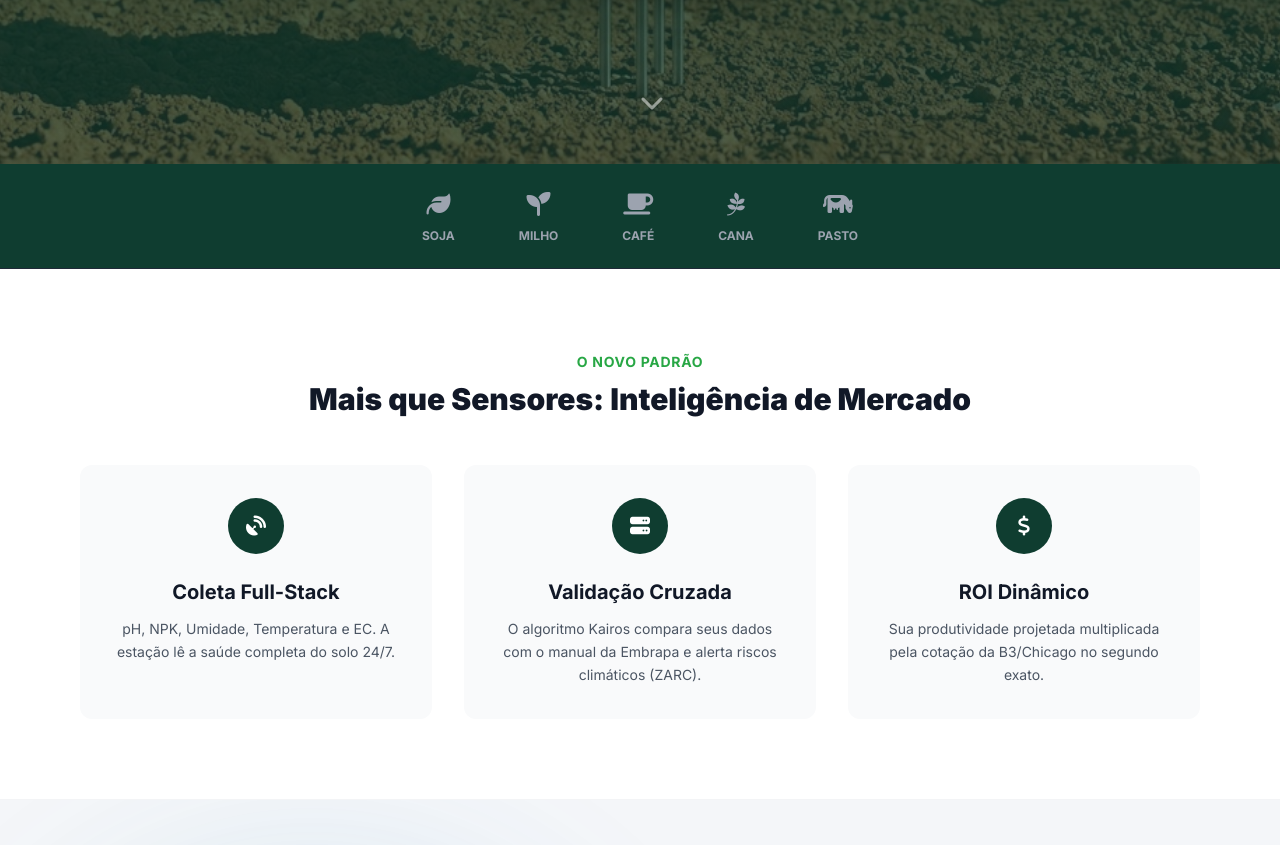
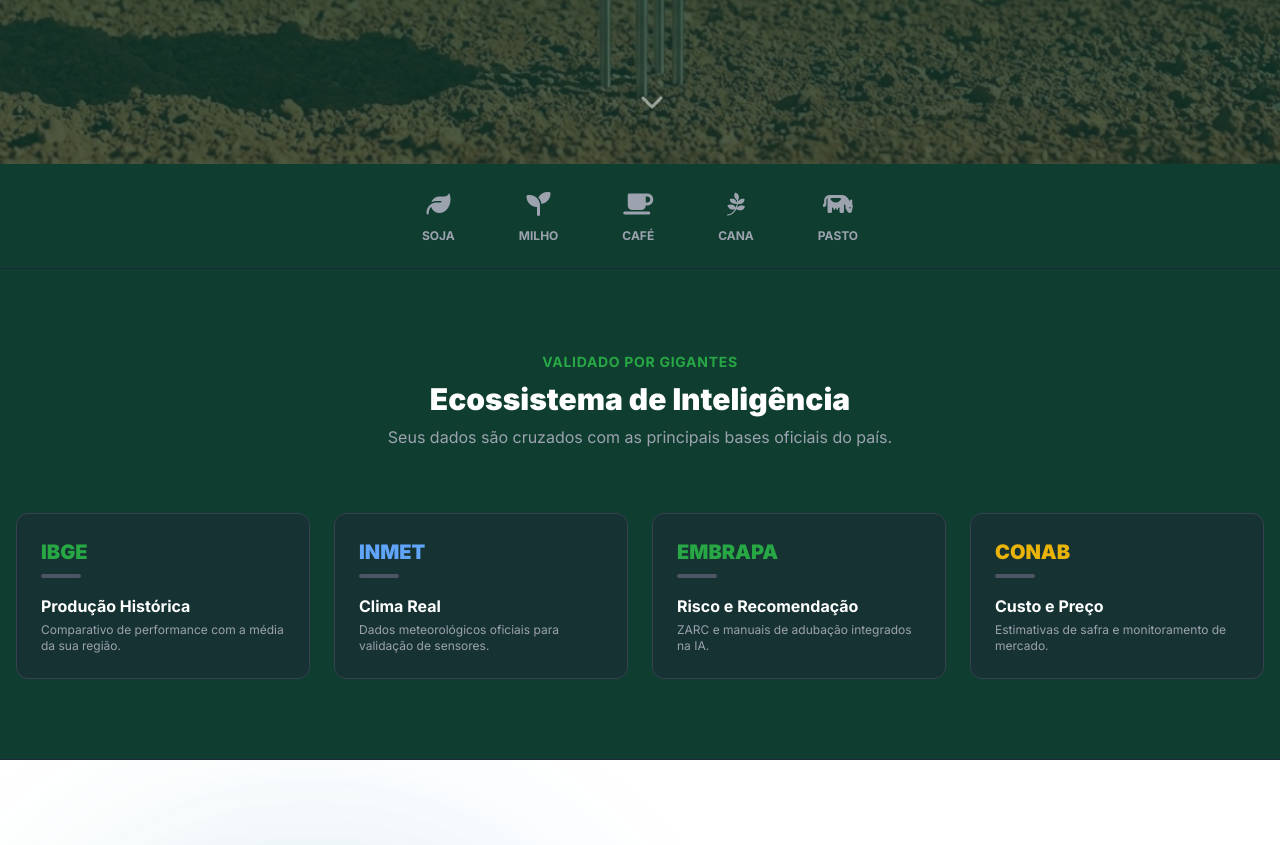
Before and after one commit to emersonreisdg/agroplan, a plain HTML site: page index.html in a window 1280 px wide. Shown: the part 636-1481 px from the top of the page. Drawn offline with nearby package versions, Linux system fonts and the light colour scheme.

Commit message:
Update index.html

```diff
--- a/index.html
+++ b/index.html
@@ -3,15 +3,18 @@
 <head>
     <meta charset="UTF-8">
     <meta name="viewport" content="width=device-width, initial-scale=1.0">
-    <title>Estação MAPS | Inteligência Financeira no Campo</title>
-    <meta name="description" content="Estação MAPS: Infraestrutura inteligente multi-safra. Soja, Milho, Café, Cana e Pasto com cálculo de ROI em tempo real.">
+    <title>Estação MAPS | Inteligência Financeira e Satelital</title>
+    <meta name="description" content="Estação MAPS: Infraestrutura inteligente multi-safra. Fusão de sensores IoT e Satélite com cálculo de ROI em tempo real.">
     <link rel="icon" href="https://cdn-icons-png.flaticon.com/512/10103/10103366.png">
 
     <script src="https://cdn.tailwindcss.com"></script>
+
     <link rel="stylesheet" href="https://cdnjs.cloudflare.com/ajax/libs/font-awesome/6.4.0/css/all.min.css">
-    <link href="https://unpkg.com/aos@2.3.1/dist/aos.css" rel="stylesheet"> <link rel="preconnect" href="https://fonts.googleapis.com">
+    <link rel="preconnect" href="https://fonts.googleapis.com">
     <link rel="preconnect" href="https://fonts.gstatic.com" crossorigin>
     <link href="https://fonts.googleapis.com/css2?family=Inter:wght@300;400;600;700;900&family=JetBrains+Mono:wght@400;700&display=swap" rel="stylesheet">
+
+    <link href="https://unpkg.com/aos@2.3.1/dist/aos.css" rel="stylesheet">
 
     <script>
         tailwind.config = {
@@ -21,11 +24,12 @@
                         agro: {
                             light: '#f4f6f9',
                             brand: '#28a745',
+                            brandDark: '#218838',
                             dark: '#0f3d30',
                             alert: '#ff9800',
                             danger: '#dc3545',
                             text: '#333333',
-                            roxo: '#9b59b6' // Adicionado para IA
+                            roxo: '#9b59b6'
                         }
                     },
                     fontFamily: {
@@ -61,9 +65,7 @@
             background-size: 20px 20px;
         }
 
-        /* --- NOVOS ESTILOS INTERATIVOS --- */
-
-        /* 1. SLIDER SATÉLITE */
+        /* --- COMPONENTES INTERATIVOS --- */
         .comparison-container {
             position: relative; width: 100%; height: 450px;
             border-radius: 1rem; overflow: hidden;
@@ -88,7 +90,6 @@
             transform: translateY(-50%); z-index: 10; opacity: 0; height: 100%; cursor: col-resize;
         }
 
-        /* 2. CHAT SIMULATOR */
         .chat-sim { height: 350px; overflow: hidden; display: flex; flex-direction: column; gap: 15px; }
         .msg { padding: 12px 18px; border-radius: 12px; font-size: 14px; max-width: 80%; opacity: 0; transform: translateY(20px); animation: popIn 0.5s forwards; }
         .msg.user { align-self: flex-end; background: #28a745; color: white; border-bottom-right-radius: 2px; box-shadow: 0 4px 10px rgba(40, 167, 69, 0.2); }
@@ -123,7 +124,7 @@
         <div class="max-w-5xl mx-auto z-10 pt-16" data-aos="fade-up">
 
             <div class="inline-block mb-4 px-4 py-1 rounded-full bg-green-900/50 border border-green-500/50 text-green-400 text-xs font-bold tracking-widest uppercase">
-                🚀 Atualização V78: Sistema Multi-Safra
+                🚀 Atualização V81: Sistema Multi-Safra
             </div>
 
             <h1 class="text-4xl md:text-6xl font-extrabold text-white leading-tight mb-6 drop-shadow-xl">
@@ -134,12 +135,6 @@
             <p class="text-lg md:text-xl text-gray-200 mb-8 max-w-3xl mx-auto font-light leading-relaxed">
                 Monitore <strong>Soja, Milho, Café, Cana e Pasto</strong> com uma única estação. Cruzamos dados de sensores com a cotação da B3 e auditoria da Embrapa.
             </p>
-
-            <div class="flex flex-wrap justify-center gap-4 mb-10 opacity-90">
-                <span class="px-3 py-1 bg-white/10 rounded border border-white/20 text-xs text-white font-bold flex items-center gap-2"><i class="fas fa-check-circle text-green-400"></i> EMBRAPA</span>
-                <span class="px-3 py-1 bg-white/10 rounded border border-white/20 text-xs text-white font-bold flex items-center gap-2"><i class="fas fa-chart-line text-green-400"></i> B3/CONAB</span>
-                <span class="px-3 py-1 bg-white/10 rounded border border-white/20 text-xs text-white font-bold flex items-center gap-2"><i class="fas fa-cloud-sun-rain text-green-400"></i> ZARC/INMET</span>
-            </div>
 
             <div class="flex flex-col md:flex-row justify-center gap-4">
                 <a href="#cadastro" class="bg-agro-brand hover:bg-green-600 text-white text-lg px-8 py-4 rounded-lg font-bold transition shadow-xl flex items-center justify-center gap-2">
@@ -172,40 +167,47 @@
         </div>
     </div>
 
-    <section class="py-20 bg-white border-b border-gray-100">
-        <div class="max-w-6xl mx-auto px-4 text-center">
-            <span class="text-agro-brand font-bold uppercase tracking-wider text-sm">O Novo Padrão</span>
-            <h2 class="text-3xl font-extrabold text-gray-900 mb-12 mt-2">Mais que Sensores: Inteligência de Mercado</h2>
+    <section class="py-20 bg-agro-dark border-b border-gray-800">
+        <div class="max-w-7xl mx-auto px-4">
+            <div class="text-center mb-16" data-aos="fade-up">
+                <span class="text-agro-brand font-bold uppercase tracking-wider text-sm">Validado por Gigantes</span>
+                <h2 class="text-3xl font-extrabold text-white mt-2">Ecossistema de Inteligência</h2>
+                <p class="text-gray-400 mt-2">Seus dados são cruzados com as principais bases oficiais do país.</p>
+            </div>
 
-            <div class="grid md:grid-cols-3 gap-8">
-                <div class="p-8 bg-gray-50 rounded-xl hover:shadow-lg transition border border-transparent hover:border-green-200" data-aos="fade-up" data-aos-delay="100">
-                    <div class="w-14 h-14 bg-agro-dark rounded-full flex items-center justify-center text-white text-xl mx-auto mb-6 font-bold"><i class="fas fa-satellite-dish"></i></div>
-                    <h3 class="font-bold text-xl mb-3 text-gray-900">Coleta Full-Stack</h3>
-                    <p class="text-gray-600 leading-relaxed text-sm">
-                        pH, NPK, Umidade, Temperatura e EC. A estação lê a saúde completa do solo 24/7.
-                    </p>
+            <div class="grid md:grid-cols-4 gap-6">
+                <div class="bg-gray-800/50 backdrop-blur border border-gray-700 p-6 rounded-xl hover:border-agro-brand transition group" data-aos="fade-up" data-aos-delay="100">
+                    <div class="text-agro-brand text-xl font-black mb-2 group-hover:scale-110 transition origin-left">IBGE</div>
+                    <div class="h-1 w-10 bg-gray-600 rounded mb-4"></div>
+                    <h4 class="text-white font-bold mb-1">Produção Histórica</h4>
+                    <p class="text-xs text-gray-400">Comparativo de performance com a média da sua região.</p>
                 </div>
 
-                <div class="p-8 bg-gray-50 rounded-xl hover:shadow-lg transition border border-transparent hover:border-green-200" data-aos="fade-up" data-aos-delay="200">
-                    <div class="w-14 h-14 bg-agro-dark rounded-full flex items-center justify-center text-white text-xl mx-auto mb-6 font-bold"><i class="fas fa-server"></i></div>
-                    <h3 class="font-bold text-xl mb-3 text-gray-900">Validação Cruzada</h3>
-                    <p class="text-gray-600 leading-relaxed text-sm">
-                        O algoritmo Kairos compara seus dados com o manual da Embrapa e alerta riscos climáticos (ZARC).
-                    </p>
+                <div class="bg-gray-800/50 backdrop-blur border border-gray-700 p-6 rounded-xl hover:border-blue-400 transition group" data-aos="fade-up" data-aos-delay="200">
+                    <div class="text-blue-400 text-xl font-black mb-2 group-hover:scale-110 transition origin-left">INMET</div>
+                    <div class="h-1 w-10 bg-gray-600 rounded mb-4"></div>
+                    <h4 class="text-white font-bold mb-1">Clima Real</h4>
+                    <p class="text-xs text-gray-400">Dados meteorológicos oficiais para validação de sensores.</p>
                 </div>
 
-                <div class="p-8 bg-gray-50 rounded-xl hover:shadow-lg transition border border-transparent hover:border-green-200" data-aos="fade-up" data-aos-delay="300">
-                    <div class="w-14 h-14 bg-agro-dark rounded-full flex items-center justify-center text-white text-xl mx-auto mb-6 font-bold"><i class="fas fa-dollar-sign"></i></div>
-                    <h3 class="font-bold text-xl mb-3 text-gray-900">ROI Dinâmico</h3>
-                    <p class="text-gray-600 leading-relaxed text-sm">
-                        Sua produtividade projetada multiplicada pela cotação da B3/Chicago no segundo exato.
-                    </p>
+                <div class="bg-gray-800/50 backdrop-blur border border-gray-700 p-6 rounded-xl hover:border-agro-brand transition group" data-aos="fade-up" data-aos-delay="300">
+                    <div class="text-agro-brand text-xl font-black mb-2 group-hover:scale-110 transition origin-left">EMBRAPA</div>
+                    <div class="h-1 w-10 bg-gray-600 rounded mb-4"></div>
+                    <h4 class="text-white font-bold mb-1">Risco e Recomendação</h4>
+                    <p class="text-xs text-gray-400">ZARC e manuais de adubação integrados na IA.</p>
+                </div>
+
+                <div class="bg-gray-800/50 backdrop-blur border border-gray-700 p-6 rounded-xl hover:border-yellow-500 transition group" data-aos="fade-up" data-aos-delay="400">
+                    <div class="text-yellow-500 text-xl font-black mb-2 group-hover:scale-110 transition origin-left">CONAB</div>
+                    <div class="h-1 w-10 bg-gray-600 rounded mb-4"></div>
+                    <h4 class="text-white font-bold mb-1">Custo e Preço</h4>
+                    <p class="text-xs text-gray-400">Estimativas de safra e monitoramento de mercado.</p>
                 </div>
             </div>
         </div>
     </section>
 
-    <section class="py-24 bg-agro-light overflow-hidden">
+    <section class="py-24 bg-white overflow-hidden">
         <div class="max-w-7xl mx-auto px-4 flex flex-col md:flex-row items-center gap-16">
             <div class="md:w-1/2 flex justify-center relative floating-mockup" data-aos="zoom-in">
                 <div class="absolute inset-0 bg-gradient-to-tr from-agro-brand/30 to-blue-500/30 rounded-full blur-[100px] opacity-60"></div>
@@ -246,7 +248,7 @@
         </div>
     </section>
 
-    <section id="tecnologia" class="py-20 bg-white border-t border-gray-100">
+    <section id="tecnologia" class="py-20 bg-agro-light border-t border-gray-200">
         <div class="max-w-6xl mx-auto px-4">
             <div class="text-center mb-12" data-aos="fade-up">
                 <span class="text-agro-roxo font-bold uppercase tracking-wider text-sm"><i class="fas fa-satellite"></i> Módulo SATVEG</span>
@@ -257,7 +259,7 @@
             </div>
 
             <div class="max-w-4xl mx-auto" data-aos="zoom-in">
-                <div class="comparison-container relative group">
+                <div class="comparison-container relative group bg-white">
                     <div class="absolute top-4 left-4 z-20 bg-agro-roxo text-white text-xs font-bold px-3 py-1 rounded shadow">NDVI (SATÉLITE)</div>
                     <div class="absolute top-4 right-4 z-20 bg-black/50 text-white text-xs font-bold px-3 py-1 rounded backdrop-blur-sm">VISÃO HUMANA</div>
 
@@ -276,7 +278,7 @@
         </div>
     </section>
 
-    <section id="ia" class="py-20 bg-agro-dark relative overflow-hidden">
+    <section id="ia" class="py-20 bg-agro-dark relative overflow-hidden border-t border-gray-800">
         <div class="absolute top-0 left-0 w-64 h-64 bg-agro-brand/10 rounded-full blur-3xl"></div>
         <div class="absolute bottom-0 right-0 w-96 h-96 bg-agro-roxo/10 rounded-full blur-3xl"></div>
 
@@ -340,6 +342,19 @@
                     <li class="flex items-center gap-3"><i class="fa-solid fa-check text-green-500"></i> Conectividade 4G nativa (SIM7600)</li>
                     <li class="flex items-center gap-3"><i class="fa-solid fa-check text-green-500"></i> Integração Python + Supabase (Real-time)</li>
                 </ul>
+            </div>
+        </div>
+    </section>
+
+    <section class="bg-agro-brand text-white py-20 text-center relative overflow-hidden">
+        <div class="absolute inset-0 bg-black/10 pattern-dots opacity-30"></div>
+        <div class="max-w-4xl mx-auto px-4 relative z-10" data-aos="fade-up">
+            <h2 class="text-4xl md:text-5xl font-black mb-4">MONITORAMENTO<br>AGRONÔMICO PREDITIVO SOLO</h2>
+            <p class="text-xl md:text-2xl font-light opacity-90 mb-8">
+                Porque a Estação MAPS é tudo que você precisa: <br><strong>Inteligência, Resultados e Competência.</strong>
+            </p>
+            <div class="inline-block bg-white text-agro-brand font-black px-8 py-4 rounded-full text-lg shadow-2xl transform hover:scale-105 transition cursor-default">
+                O Agro no Próximo Nível 🚀
             </div>
         </div>
     </section>
@@ -426,7 +441,7 @@
             const tel = document.getElementById('telefone').value;
             const area = document.getElementById('area').value;
             const cultura = document.getElementById('cultura').value;
-            const msg = `*🌱 Interesse Estação MAPS V80:*%0A%0A` +
+            const msg = `*🌱 Interesse Estação MAPS V81:*%0A%0A` +
                         `👤 *Nome:* ${nome}%0A` +
                         `📱 *Tel:* ${tel}%0A` +
                         `🚜 *Interesse:* ${cultura}%0A` +
```
